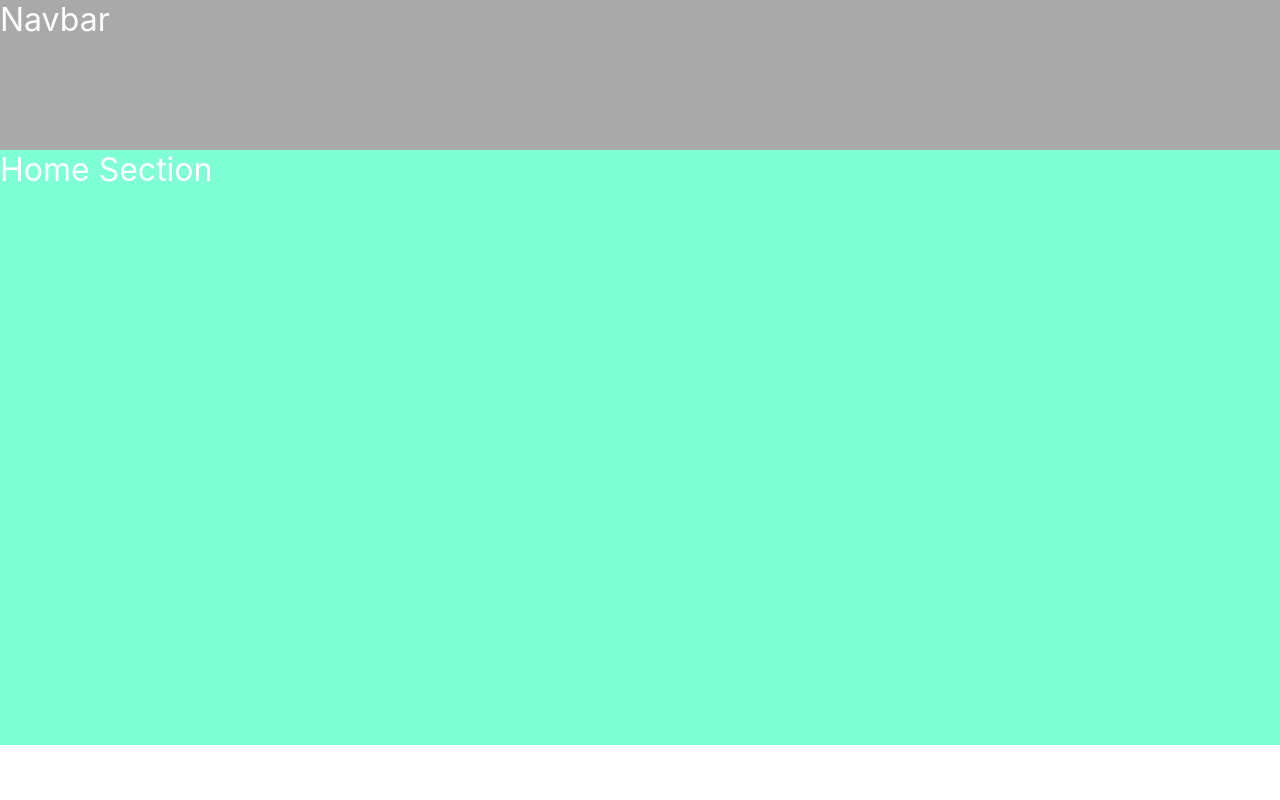
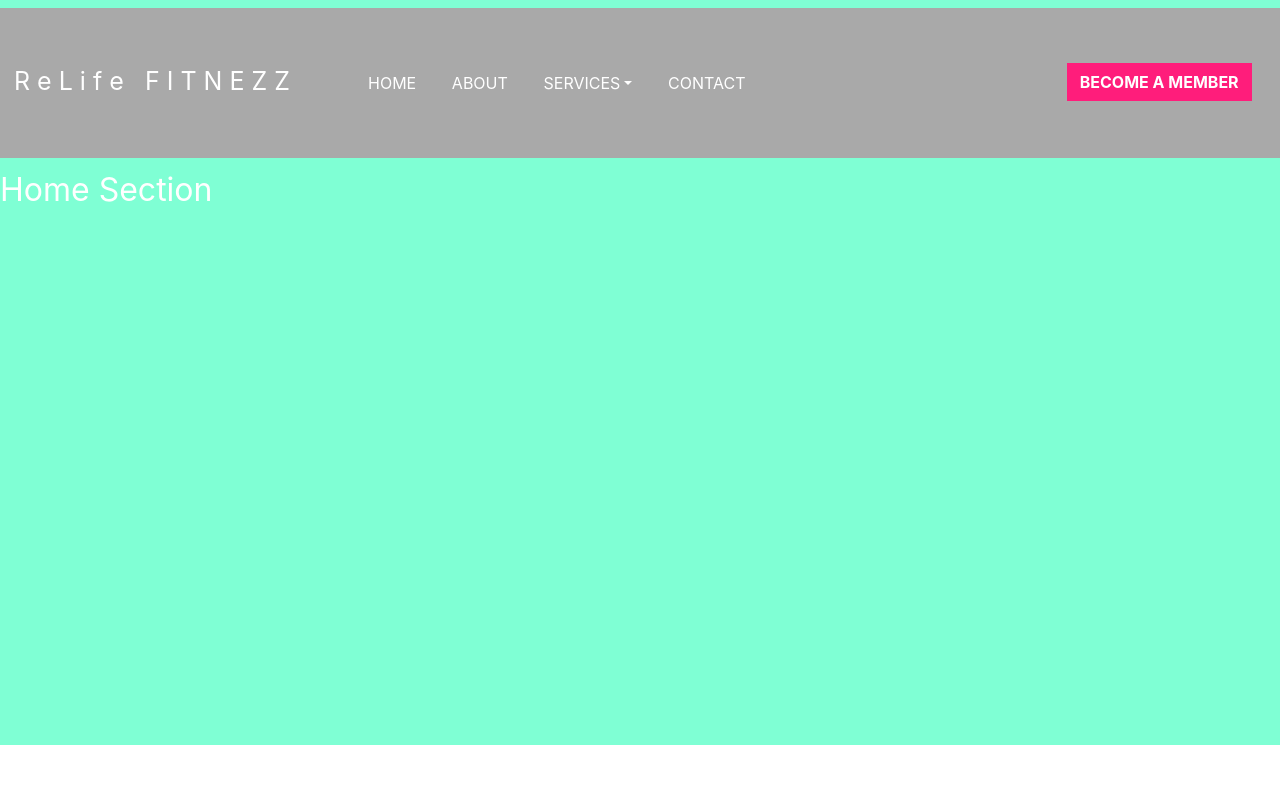
Before and after one commit to dev-vaibhav99/ReLifeFitness, a plain HTML site: page index.html in a window 1280 px wide. Shown: the top 800 px of the page. Drawn offline with nearby package versions, Linux system fonts and the light colour scheme.

Commit message:
navbar added

```diff
--- a/css/style.css
+++ b/css/style.css
@@ -5,50 +5,99 @@
     font-family: -apple-system, BlinkMacSystemFont, 'Segoe UI', Roboto, Oxygen, Ubuntu, Cantarell, 'Open Sans', 'Helvetica Neue', sans-serif;
 }
 
-.container{
+.container-fluid{
     width: 100%;
+    padding: 0px;
 }
 
-.navbar{
+.navigation{
     width: 100%;
     height: 150px;
-    font-size: xx-large;
+    padding: 100px auto 0px;
+    /* margin-top: 0px; */
+    font-size: small;
     background-color: darkgrey;
+}
+
+.logo{
     float: left;
+    height: 150px;
+    font-size: 25px;
+    text-align: end;
+    padding-right: 30px;
+    padding-top: 55px;
+}
+
+.menu{
+    float: left;
+    height: 150px;
+    padding-top: 55px;
+}
+
+.member{
+    float: left;
+    height: 150px;
+    padding-top: 55px;
+}
+
+ul li{
+    display: inline-block;
+}
+
+li a{
+    text-decoration: none;
+    font-size: medium;
+    padding-left: 15px;
+}
+
+.nav-link{
+    color: white;
+}
+
+.nav-link:hover{
+    color: white;
+}
+
+.becomeMember{
+    background-color: rgb(255, 29, 123);
+    color: white;
+    font-weight: bold;
+    border-radius: 0%;
+}
+
+.becomeMember:hover{
+    background-color: white;
+    color: rgb(214, 85, 149);
 }
 
 .homeSection{
     width: 100%;
     height: 745px;
     font-size: xx-large;
-    float: left;
     background-color: aquamarine;
 }
 
 .featured{
     width: 100%;
     height: 800px;
-    margin: 80px 0px;
+    margin: 80px auto 0px;
     font-size: xx-large;
-    float: left;
     background-color: cadetblue;
 }
 
 .schedule{
     width: 100%;
     height: 800px;
-    margin: 80px 0px;
+    margin: 80px auto 0px;
     font-size: xx-large;
-    float: left;
     background-color: coral;
 }
 
 .trainers{
     width: 100%;
     height: 700px;
-    margin: 80px 0px;
+    margin: 80px auto 0px;
     font-size: xx-large;
-    float: left;
     background-color: hotpink;
 }
 
@@ -57,15 +106,12 @@
     height: 700px;
     margin: 80px 0px;
     font-size: xx-large;
-    float: left;
     background-color: steelblue;
 }
 
 .footer{
     width: 100%;
     height: 600px;
-    float: left;
     font-size: xx-large;
-    float: left;
     background-color: rgb(51, 51, 51);
 }
--- a/index.html
+++ b/index.html
@@ -5,20 +5,39 @@
     <meta charset="UTF-8">
     <meta http-equiv="X-UA-Compatible" content="IE=edge">
     <meta name="viewport" content="width=device-width, initial-scale=1.0">
-    <script src="https://cdn.jsdelivr.net/npm/@popperjs/core@2.9.2/dist/umd/popper.min.js"
-        integrity="sha384-IQsoLXl5PILFhosVNubq5LC7Qb9DXgDA9i+tQ8Zj3iwWAwPtgFTxbJ8NT4GN1R8p"
-        crossorigin="anonymous"></script>
-    <script src="https://cdn.jsdelivr.net/npm/bootstrap@5.0.2/dist/js/bootstrap.min.js"
-        integrity="sha384-cVKIPhGWiC2Al4u+LWgxfKTRIcfu0JTxR+EQDz/bgldoEyl4H0zUF0QKbrJ0EcQF"
-        crossorigin="anonymous"></script>
+    <link href="https://cdn.jsdelivr.net/npm/bootstrap@5.0.2/dist/css/bootstrap.min.css" rel="stylesheet"
+        integrity="sha384-EVSTQN3/azprG1Anm3QDgpJLIm9Nao0Yz1ztcQTwFspd3yD65VohhpuuCOmLASjC" crossorigin="anonymous">
     <link rel="stylesheet" href="css/style.css">
     <title>ReLife Fitness</title>
 </head>
 
 <body>
-    <div class="container">
+    <div class="container-fluid">
         <div class="homeSection">
-            <div class="navbar">Navbar</div>
+            <nav class="navbar nav">
+                <div class="navigation">
+                    <div class="logo col-3">R e L i f e &nbsp; F I T N E Z Z</div>
+                    <div class="menu col-7">
+                        <ul>
+                            <li class="nav-item"><a class="nav-link" href="#">HOME</a></li>
+                            <li class="nav-item"><a class="nav-link" href="#">ABOUT</a></li>
+                            <li class="nav-item dropdown">
+                                <a class="nav-link dropdown-toggle" href="services.html" id="dropdown04"
+                                    data-toggle="dropdown" aria-haspopup="true" aria-expanded="false">SERVICES</a>
+                                <div class="dropdown-menu" aria-labelledby="dropdown04">
+                                    <a class="dropdown-item" href="services.html">Body Builder</a>
+                                    <a class="dropdown-item" href="services.html">Yoga Pilate</a>
+                                    <a class="dropdown-item" href="services.html">Healthy Life</a>
+                                </div>
+                            </li>
+                            <li class="nav-item"><a class="nav-link" href="#">CONTACT</a></li>
+                        </ul>
+                    </div>
+                    <div class="member col-2">
+                        <button class="becomeMember btn">BECOME A MEMBER</button>
+                    </div>
+                </div>
+            </nav>
             Home Section
         </div>
         <div class="featured">Featured</div>
@@ -27,6 +46,16 @@
         <div class="testimonials">Testimonials</div>
         <div class="footer">Footer</div>
     </div>
+
+    <script src="https://code.jquery.com/jquery-3.2.1.slim.min.js"
+        integrity="sha384-KJ3o2DKtIkvYIK3UENzmM7KCkRr/rE9/Qpg6aAZGJwFDMVNA/GpGFF93hXpG5KkN"
+        crossorigin="anonymous"></script>
+    <script src="https://cdn.jsdelivr.net/npm/popper.js@1.12.9/dist/umd/popper.min.js"
+        integrity="sha384-ApNbgh9B+Y1QKtv3Rn7W3mgPxhU9K/ScQsAP7hUibX39j7fakFPskvXusvfa0b4Q"
+        crossorigin="anonymous"></script>
+    <script src="https://cdn.jsdelivr.net/npm/bootstrap@4.0.0/dist/js/bootstrap.min.js"
+        integrity="sha384-JZR6Spejh4U02d8jOt6vLEHfe/JQGiRRSQQxSfFWpi1MquVdAyjUar5+76PVCmYl"
+        crossorigin="anonymous"></script>
 </body>
 
 </html>
```
